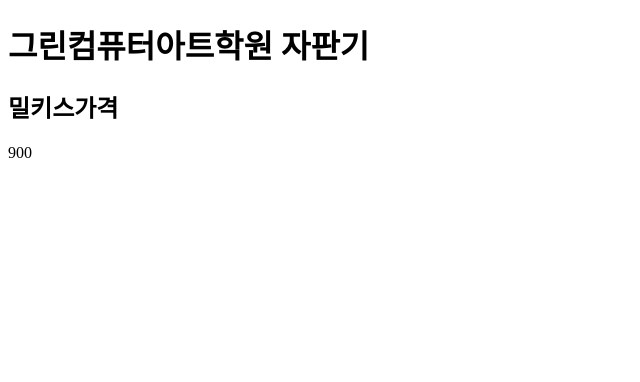
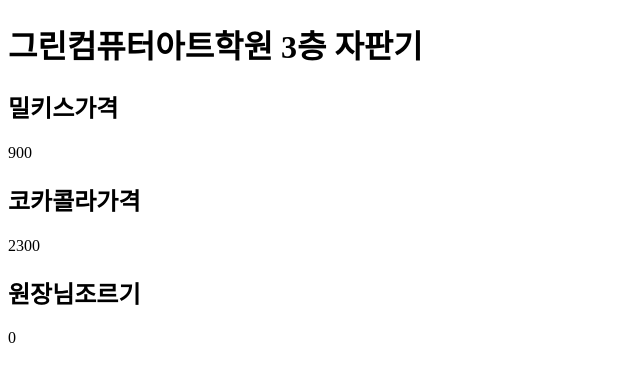
Before and after one commit to bigbowltakestime/js, a plain HTML site: page index.html in a window 1280 px wide. Shown: the whole page, without its empty margins (0-640 px from the left). Drawn offline with Linux system fonts and the light colour scheme.

Commit message:
초기세팅

```diff
--- a/index.html
+++ b/index.html
@@ -8,16 +8,22 @@
 </head>
 <body>
   <div id="root">
-    <h1>그린컴퓨터아트학원 자판기</h1>
+    <h1>그린컴퓨터아트학원 3층 자판기</h1>
     <div>
       <h2>밀키스가격</h2>
       <p>900</p>
     </div>
+    <div>
+      <h2>코카콜라가격</h2>
+      <p>2300</p>
+    </div>
+    <div>
+      <h2>원장님조르기</h2>
+      <p>0</p>
+    </div>
 
   </div>
   <script>
-    document.getElementById("root").children.style.backgroundColor = "lightblue";
-
   </script>
 </body>
 </html>
```
